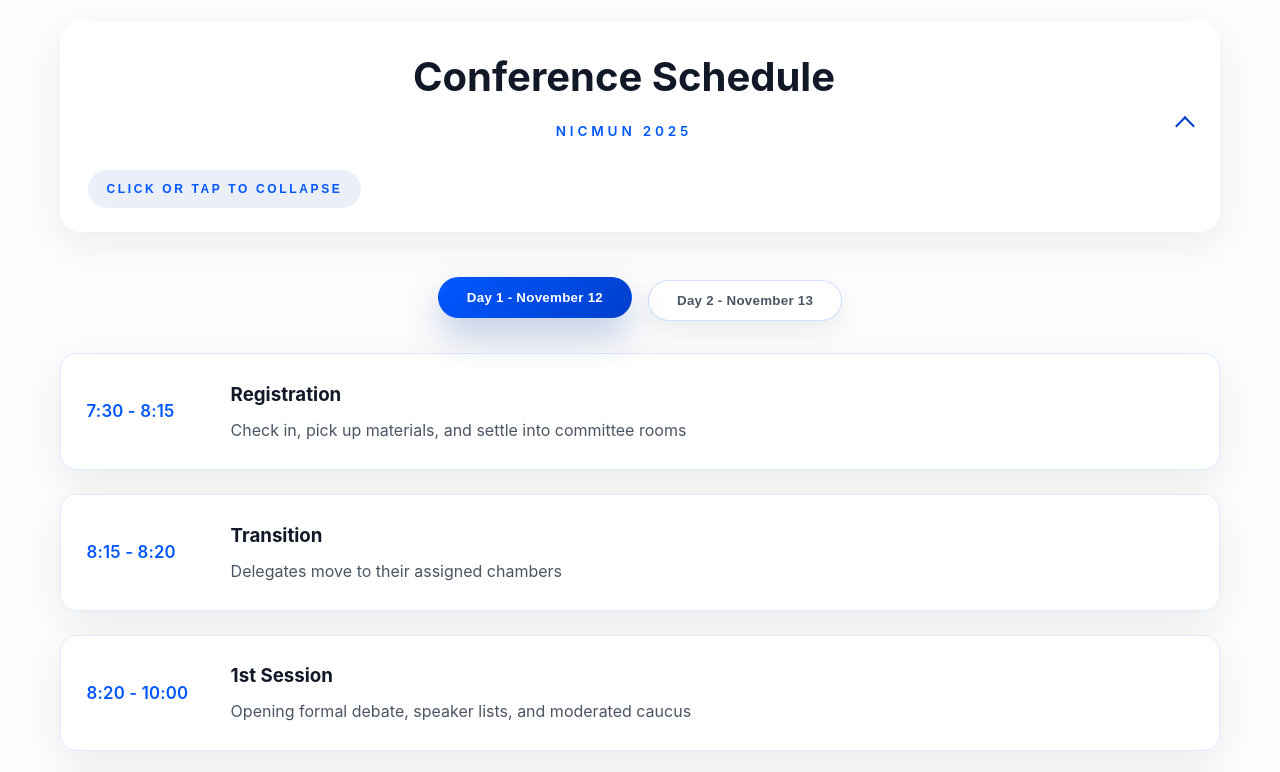
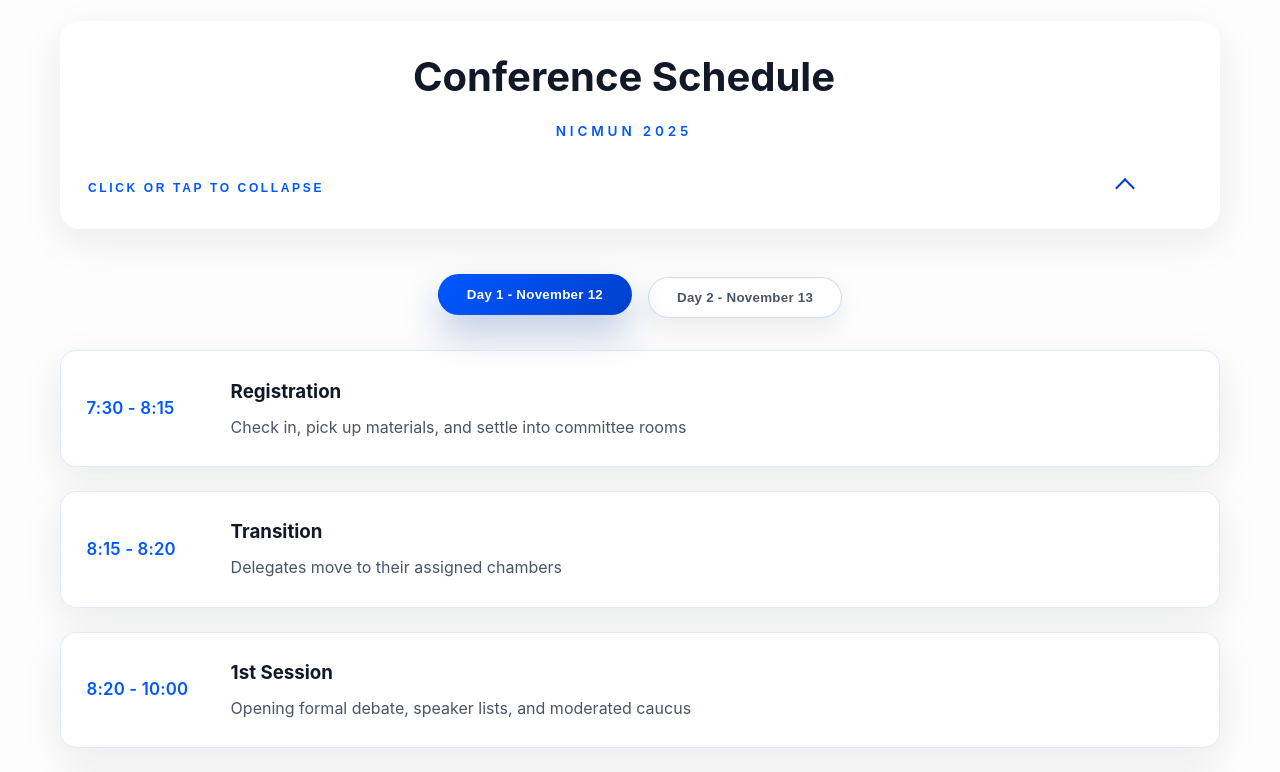
Before and after one commit to EsElCamii/nicmun-online, a plain HTML site: page index.html in a window 1280 px wide. Shown: the part 4276-5048 px from the top of the page. Drawn offline with Linux system fonts and the light colour scheme.

Commit message:
Polish schedule indicator interaction

```diff
--- a/style.css
+++ b/style.css
@@ -109,23 +109,6 @@
     box-shadow 0.2s ease;
 }
 
-.section-intro--collapsible::after {
-  content: "";
-  position: absolute;
-  top: 50%;
-  right: clamp(1.25rem, 3vw, 1.75rem);
-  width: 12px;
-  height: 12px;
-  border-right: 2px solid var(--primary);
-  border-bottom: 2px solid var(--primary);
-  transform: translateY(-50%) rotate(45deg);
-  transition: transform 0.25s ease, border-color 0.25s ease;
-}
-
-.section-intro--collapsible:hover::after {
-  border-color: var(--primary-dark);
-}
-
 .section-intro--collapsible:hover,
 .section-intro--collapsible:focus-within {
   color: var(--primary-darker);
@@ -134,17 +117,19 @@
 }
 
 .section-intro--collapsible-indicator {
+  position: relative;
   font-size: 0.75rem;
   font-weight: 600;
   text-transform: uppercase;
   letter-spacing: 0.22em;
   color: var(--neutral-500);
-  display: inline-flex;
-  align-self: flex-start;
+  display: flex;
   align-items: center;
+  justify-content: flex-start;
   gap: 0.5rem;
+  width: 100%;
   margin-top: 0.5rem;
-  padding: 0.75rem 1.15rem;
+  padding: 0.65rem clamp(1.25rem, 3vw, 1.75rem) 0.65rem 0;
   border: 0;
   border-radius: 999px;
   background: transparent;
@@ -156,15 +141,26 @@
     box-shadow 0.2s ease;
 }
 
+.section-intro--collapsible-indicator::after {
+  content: "";
+  margin-left: auto;
+  width: 12px;
+  height: 12px;
+  border-right: 2px solid var(--primary);
+  border-bottom: 2px solid var(--primary);
+  transform: rotate(45deg);
+  transition: transform 0.25s ease, border-color 0.25s ease;
+}
+
 .section-intro--collapsible-indicator:hover,
 .section-intro--collapsible-indicator:focus-visible {
   color: var(--primary-darker);
-  background: rgba(225, 231, 247, 0.65);
+  background: transparent;
   outline: none;
 }
 
-.section-intro--collapsible.is-open::after {
-  transform: translateY(-50%) rotate(-135deg);
+.section-intro--collapsible-indicator:hover::after,
+.section-intro--collapsible-indicator:focus-visible::after {
   border-color: var(--primary-dark);
 }
 
@@ -175,7 +171,12 @@
 
 .section-intro--collapsible.is-open .section-intro--collapsible-indicator {
   color: var(--primary);
-  background: rgba(225, 231, 247, 0.65);
+  background: transparent;
+}
+
+.section-intro--collapsible.is-open .section-intro--collapsible-indicator::after {
+  transform: rotate(-135deg);
+  border-color: var(--primary-dark);
 }
 
 .section-kicker--light {
@@ -1864,10 +1865,6 @@
     padding: 1.25rem 1.5rem;
   }
 
-  .section-intro--collapsible::after {
-    content: none;
-  }
-
   .committee-article__inner {
     border-radius: 20px;
     padding: 1.75rem;
```
